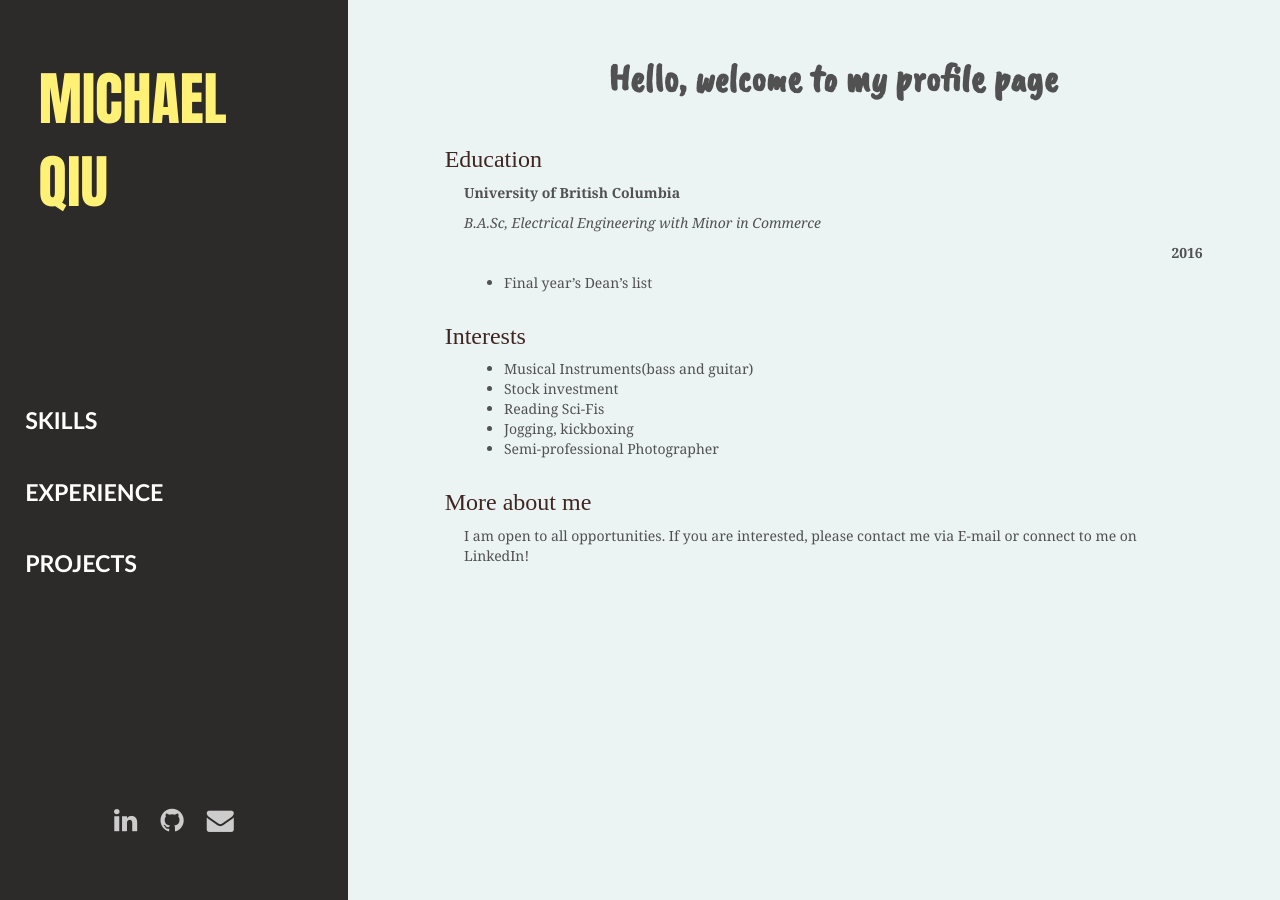
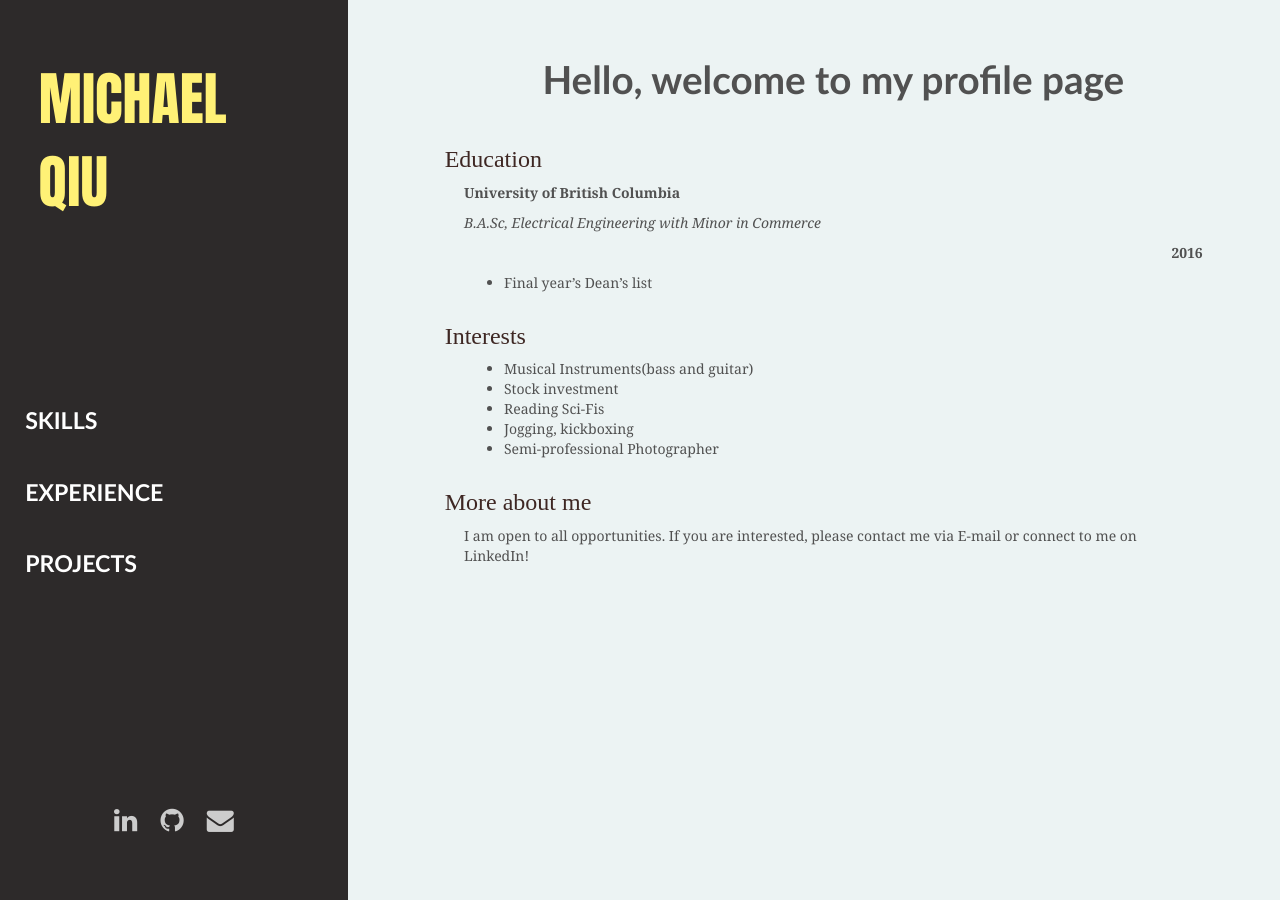
Before and after one commit to jmikerq/jmikerq.github.io, a Jekyll site: the page built from index.md, in a window 1280 px wide. Built offline with Jekyll 4.4.1, drawn with Linux system fonts in a browser that asks for light colours; nearby versions of some CDN libraries; some web fonts are replaced.

Commit message:
revert change

```diff
--- a/assets/css/main.css
+++ b/assets/css/main.css
@@ -1103,8 +1103,7 @@ img.post-image, img.page-img {
 }
 
 .welcome-title {
-  /* font-family: "Trebuchet MS"; */
-  font-family: 'Caveat Brush', cursive;
+  font-family: "Trebuchet MS";
   text-align: center;
   font-weight:bold;
   font-size: 2rem;
```
